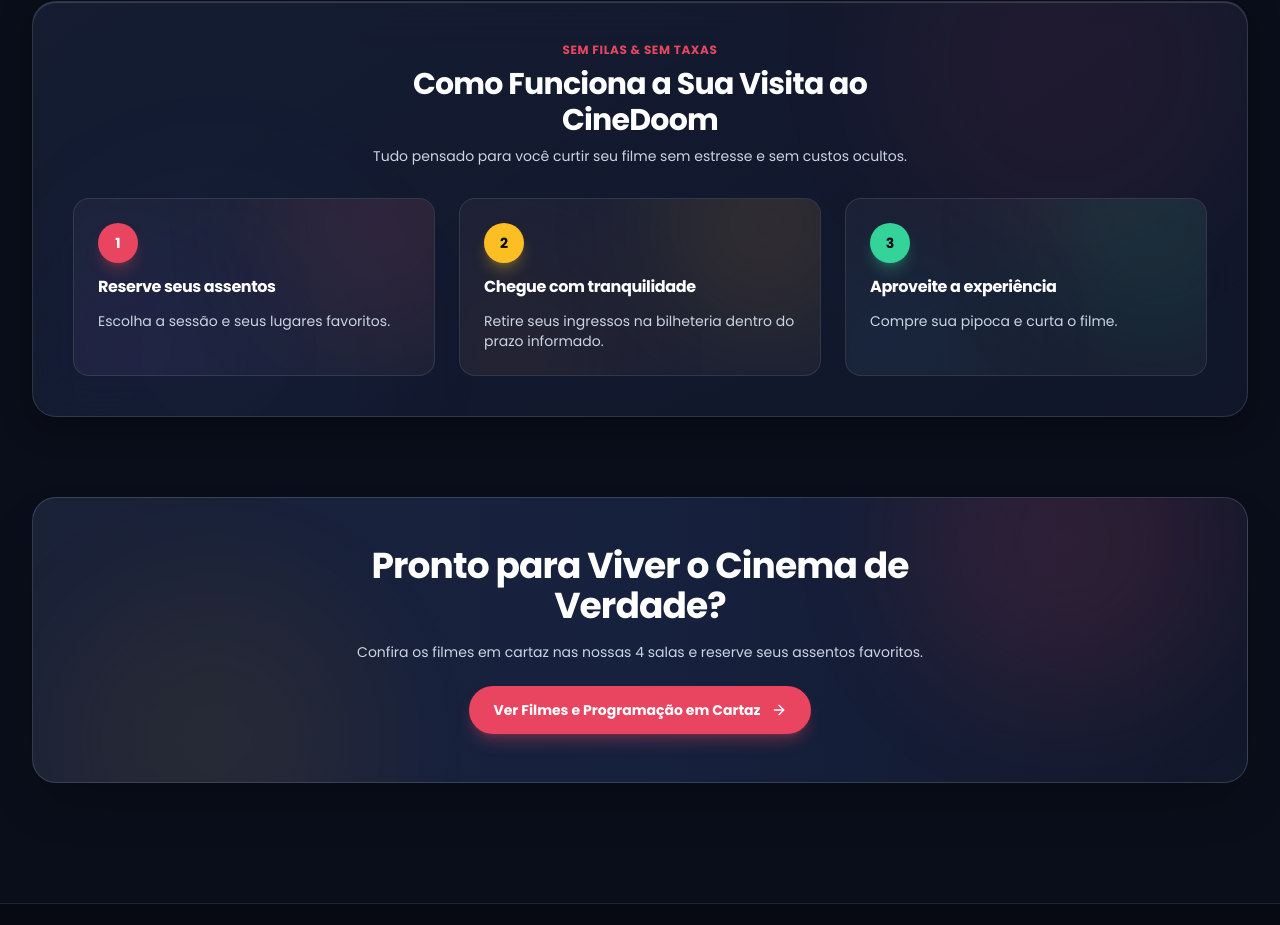
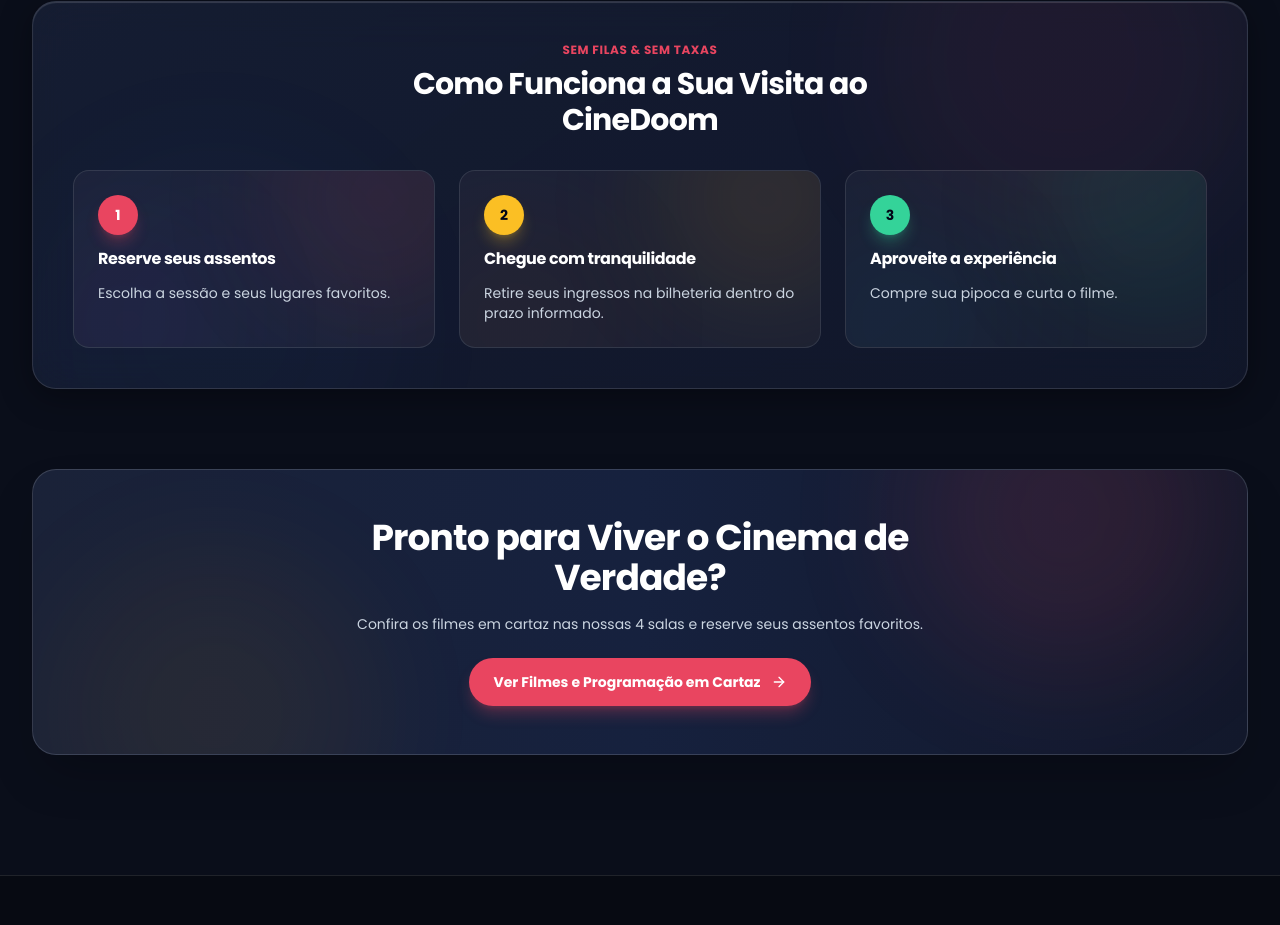
Before and after one commit to CINESOFT-SOLUTIONS/cinedoom-app, a Next.js app: page /sobre in a window 1280 px wide. Shown: the part 1694-2619 px from the top of the page. Built offline with nearby package versions, Linux system fonts and the light colour scheme; no server answers.

Commit message:
fix(sobre): remover subtitulo da secao como funciona

```diff
--- a/src/app/sobre/page.tsx
+++ b/src/app/sobre/page.tsx
@@ -371,9 +371,6 @@
             <h2 className="text-2xl sm:text-3xl font-bold text-white tracking-tight">
               Como Funciona a Sua Visita ao CineDoom
             </h2>
-            <p className="text-xs sm:text-sm text-slate-300">
-              Tudo pensado para você curtir seu filme sem estresse e sem custos ocultos.
-            </p>
           </div>
 
           <div className="grid grid-cols-1 md:grid-cols-3 gap-6 relative">
```
